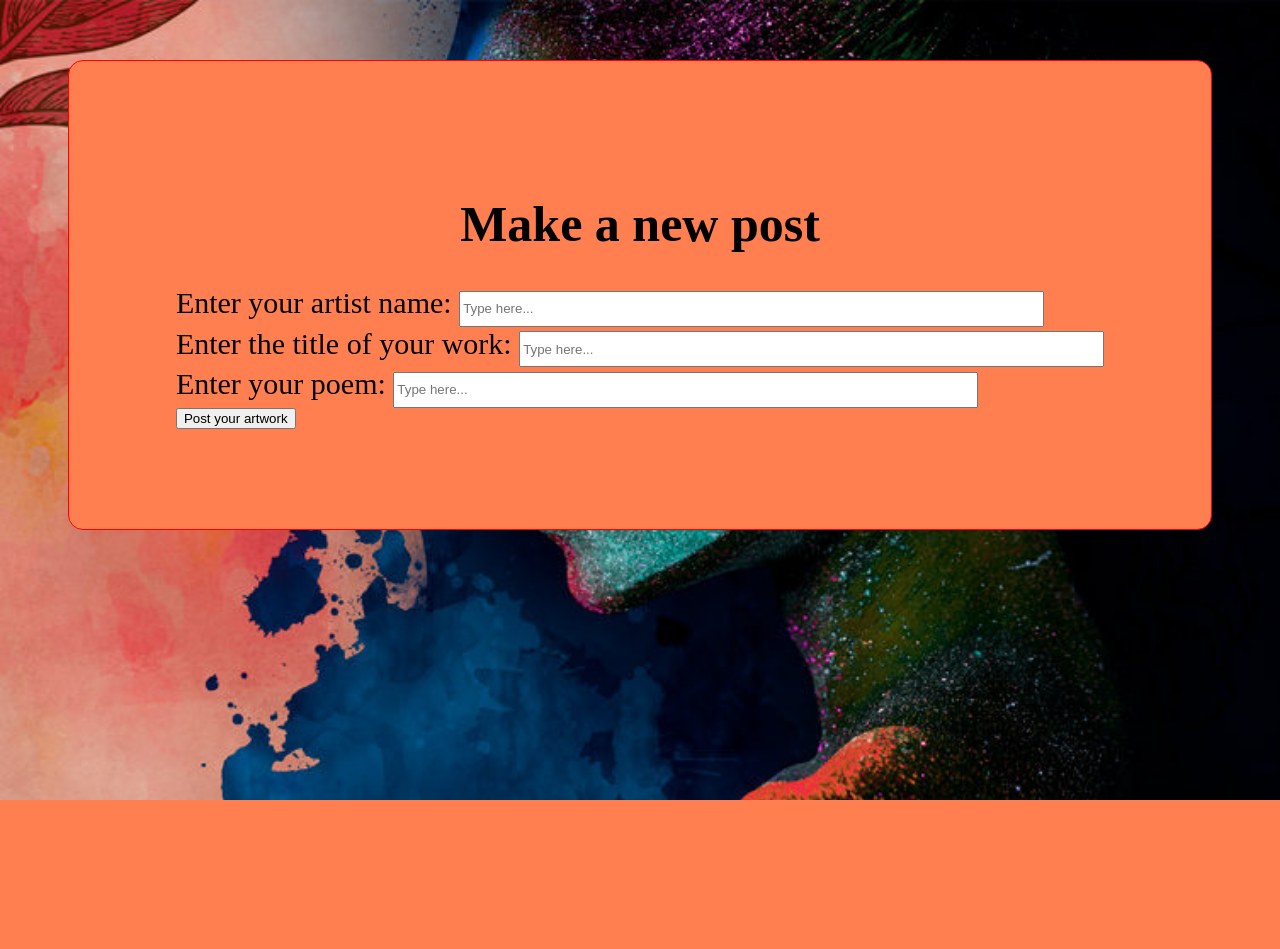
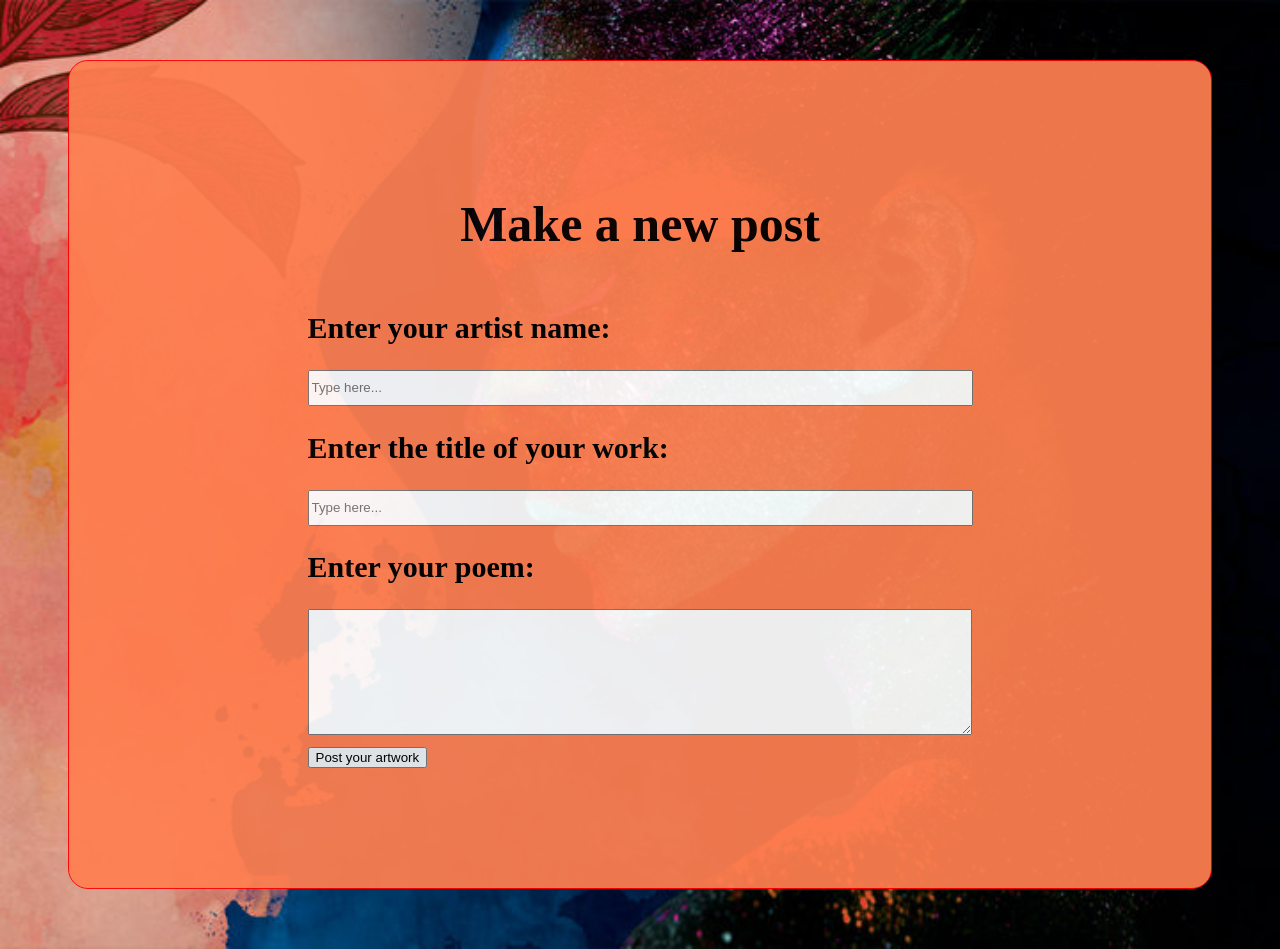
Before and after one commit to ElvisASC4/BlankCanvasCSSI, a Python web app: template template/makePost.html in a window 1280 px wide. Before the commit the page ends 800 px from the top, so only its background shows below. Run offline with Jinja, Linux system fonts and the light colour scheme; the template is opened without the code that fills it, so the values that code supplies are empty.

Commit message:
post page looks cute

```diff
--- a/static/css/makePost.css
+++ b/static/css/makePost.css
@@ -8,7 +8,8 @@ body{
   padding: 100px;
   margin: 60px;
   border: 1px solid red;
-  border-radius: 15px;
+  border-radius: 20px;
+  opacity: 0.93;
 }
 #contens{
   display: flex;
--- a/template/makePost.html
+++ b/template/makePost.html
@@ -11,21 +11,22 @@
       <h1 id="introText"> Make a new post </h1>
       <div id="contens">
         <form method="SavePost" action="/view">
-          <label class="boxTexts">
-              Enter your artist name:
-              <input id="nameBox"type="text" name="artist" value="" size="70" placeholder="Type here...">
+          <label>
+              <h2 class="boxTexts">Enter your artist name:<h2>
+              <input id="nameBox"type="text" name="artist" value="" size="80" placeholder="Type here...">
           </label>
           <br>
 
-          <label class="boxTexts">
-              Enter the title of your work:
-              <input id="titleBox"type="text" name="title" value="" size="70" placeholder="Type here...">
+          <label>
+              <h2 class="boxTexts">Enter the title of your work:</h2>
+              <input id="titleBox"type="text" name="title" value="" size="80" placeholder="Type here...">
           </label>
           <br>
 
-          <label class="boxTexts">
-              Enter your poem:
-              <input id="contentBox" type="text" name="poem" value="" size="70" placeholder="Type here...">
+          <label>
+              <h2 class="boxTexts">Enter your poem:</h2>
+              <!-- <input id="contentBox" type="text" name="poem" value="" size="91" placeholder="Type here..."> -->
+              <textarea name="artist" rows="8" cols="80"></textarea>
           </label>
           <br>
 
```
